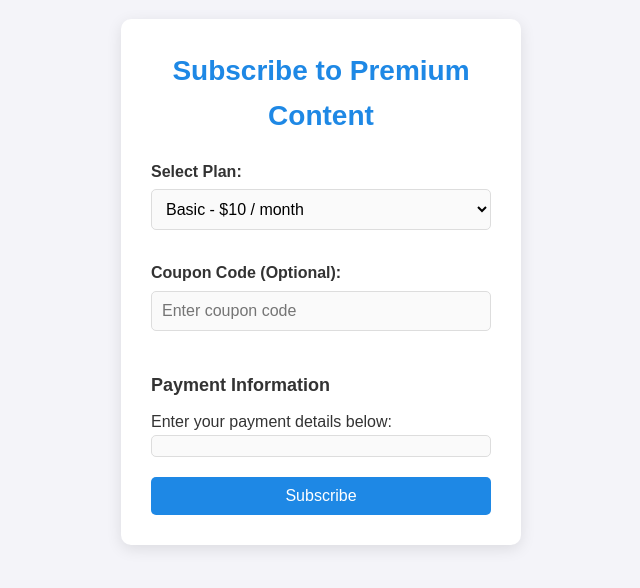
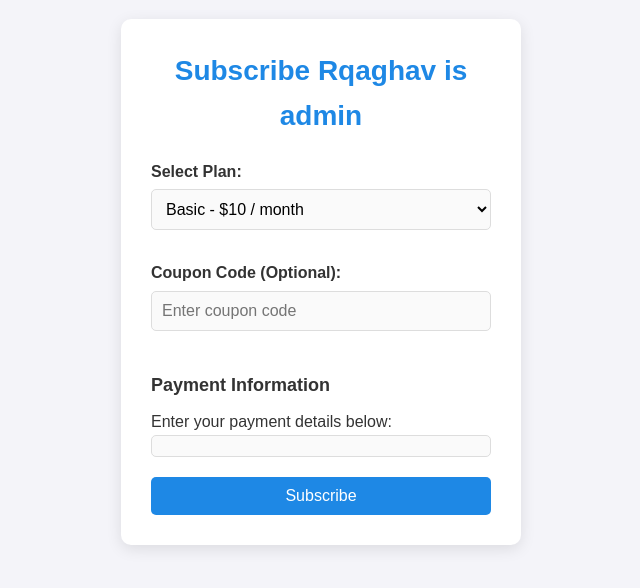
Before and after one commit to raghavmishra1/sub, a plain HTML site: page index.html in a window 1280 px wide. Shown: the part 118-706 px from the top of the page, without its empty margins (319-959 px from the left). Drawn offline with Linux system fonts and the light colour scheme; a script that the page names is missing.

Commit message:
doo it i am admin

```diff
--- a/index.html
+++ b/index.html
@@ -8,7 +8,7 @@
 </head>
 <body>
     <div class="container">
-        <h2>Subscribe to Premium Content</h2>
+        <h2>Subscribe Rqaghav is admin </h2>
 
         <!-- Subscription Form -->
         <form id="subscribe-form">
```
Also changed, not shown: 1 other file.
